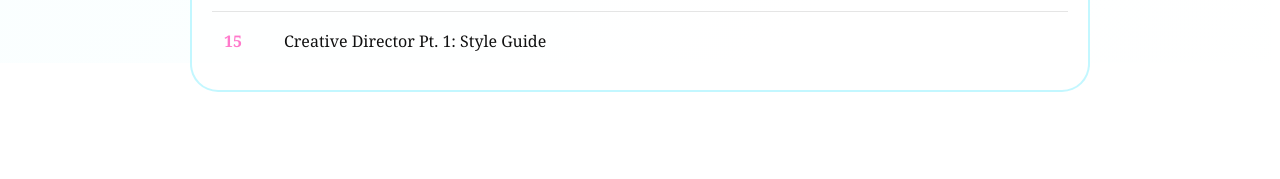
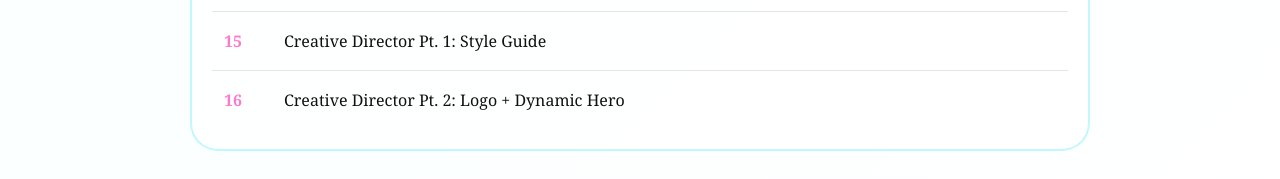
Before and after one commit to averymalbon/AIFD, a plain HTML site: page index.html in a window 1280 px wide. Shown: the part 1462-1641 px from the top of the page. Before the commit the page ends 1586 px from the top, so only its background shows below. Drawn offline with Linux system fonts and the light colour scheme.

Commit message:
Add link for Creative Director Pt. 2 section

```diff
--- a/index.html
+++ b/index.html
@@ -183,6 +183,7 @@
       <a class="row" href="PATCH-DESIGN1.html"><span class="num">13</span><span>Mission Patch Site</span></a>
       <a class="row" href="#"><span class="num">14</span><span>Open</span></a>
       <a class="row" href="smile_site_the_essence_of_denim.html"><span class="num">15</span><span>Creative Director Pt. 1: Style Guide</span></a>
+      <a class="row" href="creative_director_pt_2_hero.html"><span class="num">16</span><span>Creative Director Pt. 2: Logo + Dynamic Hero</span></a>
     </div>
   </div>
 
```
